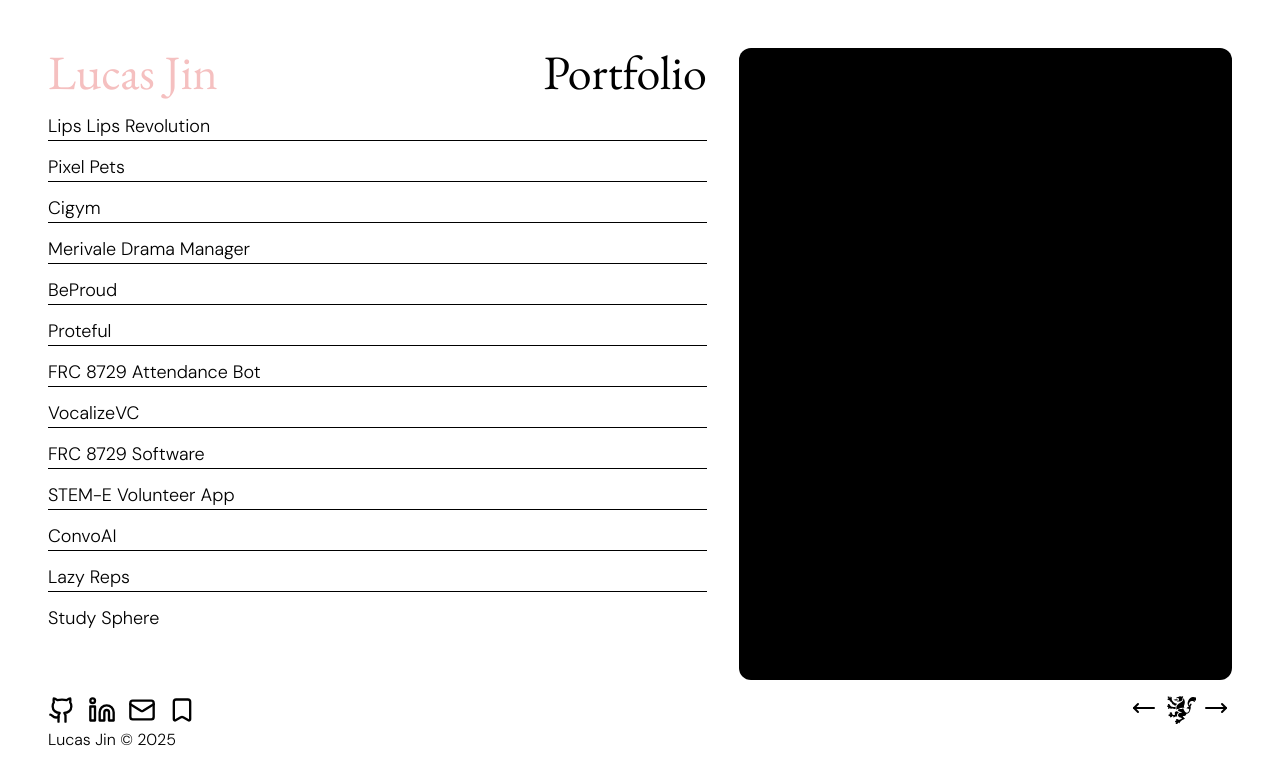
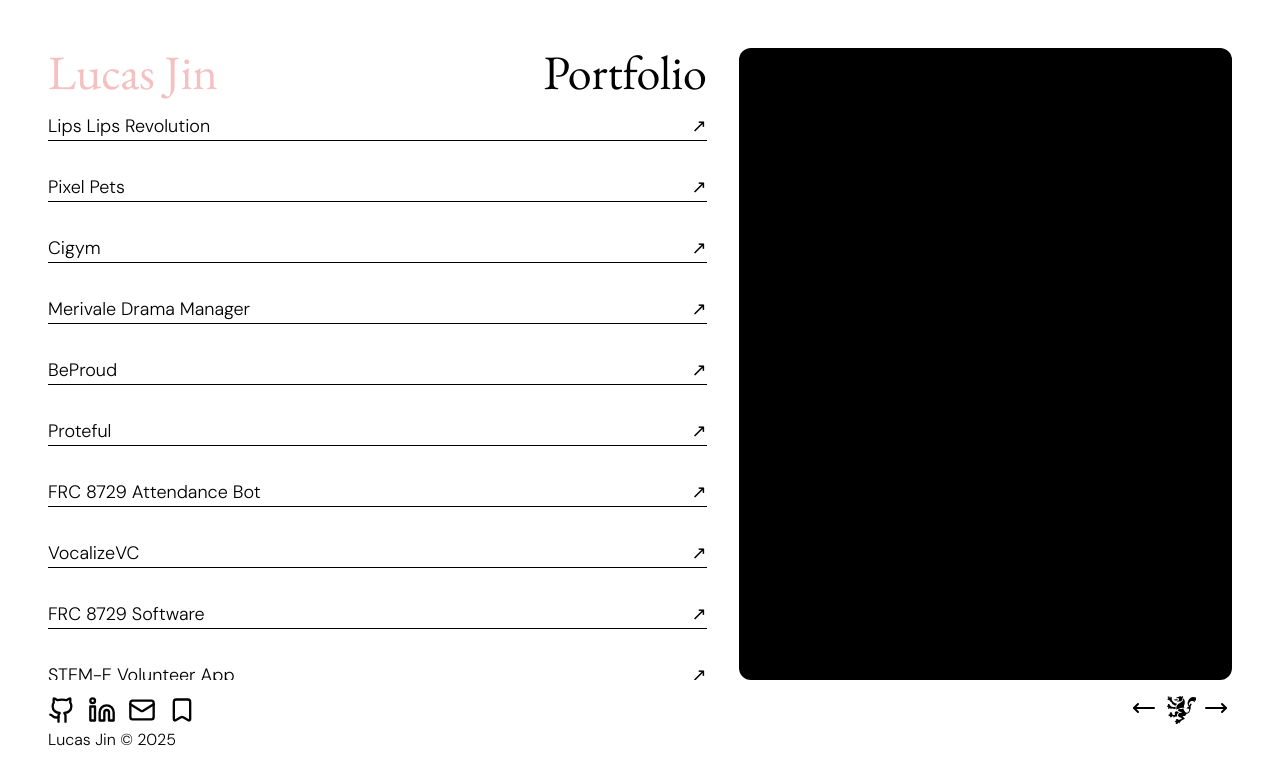
Before and after one commit to LucasHJin/portfolio-v2, a Next.js app: page /portfolio in a window 1280 px wide. Shown: the top 784 px of the page. Built offline with nearby package versions, Linux system fonts and the light colour scheme.

Commit message:
Scrollable projects

```diff
--- a/src/app/globals.css
+++ b/src/app/globals.css
@@ -27,8 +27,16 @@
 body {
   background: var(--background);
   color: var(--foreground);
-  height: 100vh;
-  width: 100vw;
   font-family: var(--font-dm);
   font-weight: 300;
 }
+
+/* Hide scrollbars */
+.overflow-y-auto::-webkit-scrollbar {
+  display: none;
+}
+
+.overflow-y-auto {
+  -ms-overflow-style: none;
+  scrollbar-width: none;
+}
--- a/src/app/layout.tsx
+++ b/src/app/layout.tsx
@@ -21,9 +21,9 @@
   children: React.ReactNode;
 }>) {
   return (
-    <html lang="en">
-      <body className={`${garamond.variable} ${dm.variable} h-full p-12 flex flex-col`}>
-        <div className="flex-1">
+    <html lang="en" className="h-screen">
+      <body className={`${garamond.variable} ${dm.variable} h-screen p-12 flex flex-col`}>
+        <div className="flex-1 min-h-0">
           {children}
         </div>
         <Footer />
--- a/src/app/portfolio/page.tsx
+++ b/src/app/portfolio/page.tsx
@@ -11,10 +11,10 @@
   const [selectedProject, setSelectedProject] = useState<ProjectDataType | null>(null);
 
   return (
-    <div className="h-full w-full flex flex-row flex-nowrap gap-8">
-      <div className="flex-1">
+    <div className="h-full w-full flex flex-row gap-8">
+      <div className="flex-1 flex flex-col min-h-0">
         <Navbar currPage="portfolio" />
-        <div className="space-y-3 divide-y divide-black">
+        <div className="space-y-8 divide-y divide-black overflow-y-auto flex-1">
           {portfolioData.map((project) => (
             <PortfolioItem
               key={project.id}
--- a/src/components/PortfolioItem.tsx
+++ b/src/components/PortfolioItem.tsx
@@ -25,9 +25,10 @@
   return (
     <div
       onClick={() => onSelect(project)}
-      className="cursor-pointer hover:text-highlight transition-colors duration-300"
+      className="flex justify-between"
     >
-      <p className="text-lg">{project.title}</p>
+      <p className="text-lg cursor-pointer hover:text-highlight transition-colors duration-300">{project.title}</p>
+      <a className="text-lg cursor-pointer hover:text-highlight transition-colors duration-300">↗</a>
     </div>
   );
 }
```
